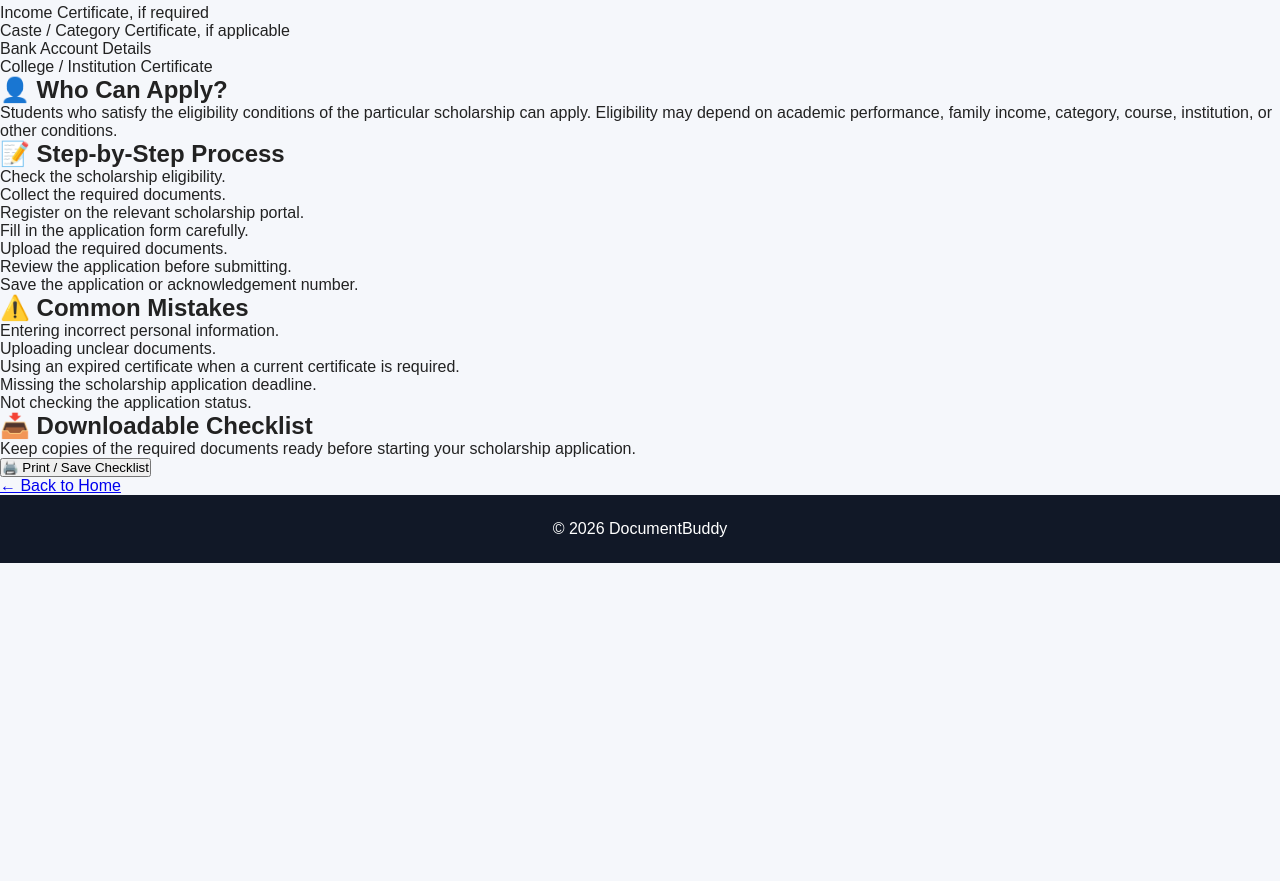
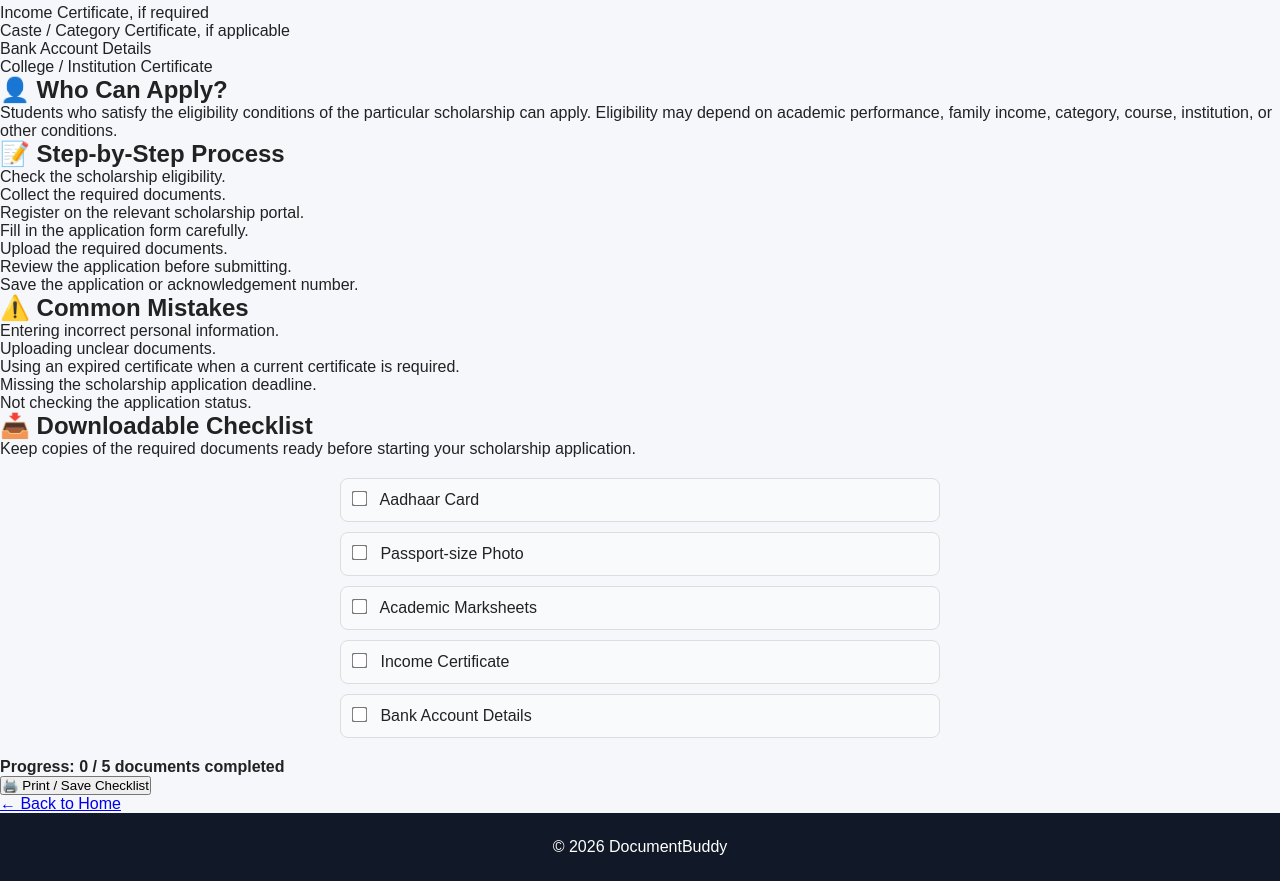
Before and after one commit to KDprasanna/Document-Buddy-, a plain HTML site: page pages/scholarship.html in a window 1280 px wide. Shown: the part 216-1097 px from the top of the page. Before the commit the page ends 800 px from the top, so only its background shows below. Drawn offline with Linux system fonts and the light colour scheme.

Commit message:
Implement interactive document checklist for scholarship
Added an interactive checklist for required documents with progress tracking.

```diff
--- a/pages/scholarship.html
+++ b/pages/scholarship.html
@@ -194,7 +194,38 @@
                 Keep copies of the required documents ready
                 before starting your scholarship application.
             </p>
+<div class="interactive-checklist">
 
+    <label>
+        <input type="checkbox" class="document-check">
+        Aadhaar Card
+    </label>
+
+    <label>
+        <input type="checkbox" class="document-check">
+        Passport-size Photo
+    </label>
+
+    <label>
+        <input type="checkbox" class="document-check">
+        Academic Marksheets
+    </label>
+
+    <label>
+        <input type="checkbox" class="document-check">
+        Income Certificate
+    </label>
+
+    <label>
+        <input type="checkbox" class="document-check">
+        Bank Account Details
+    </label>
+
+</div>
+
+<p id="checklist-progress">
+    Progress: 0 / 5 documents completed
+</p>
             <button onclick="window.print()">
                 🖨️ Print / Save Checklist
             </button>
```
